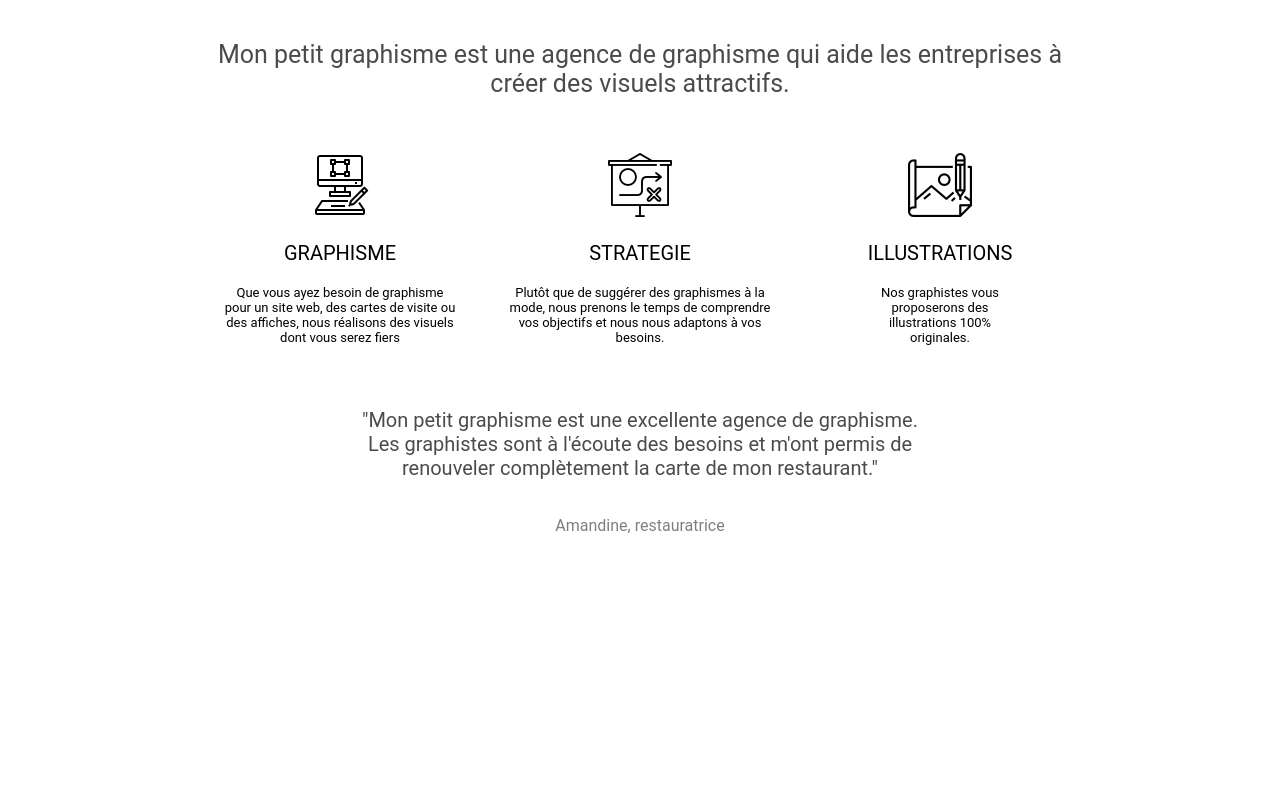
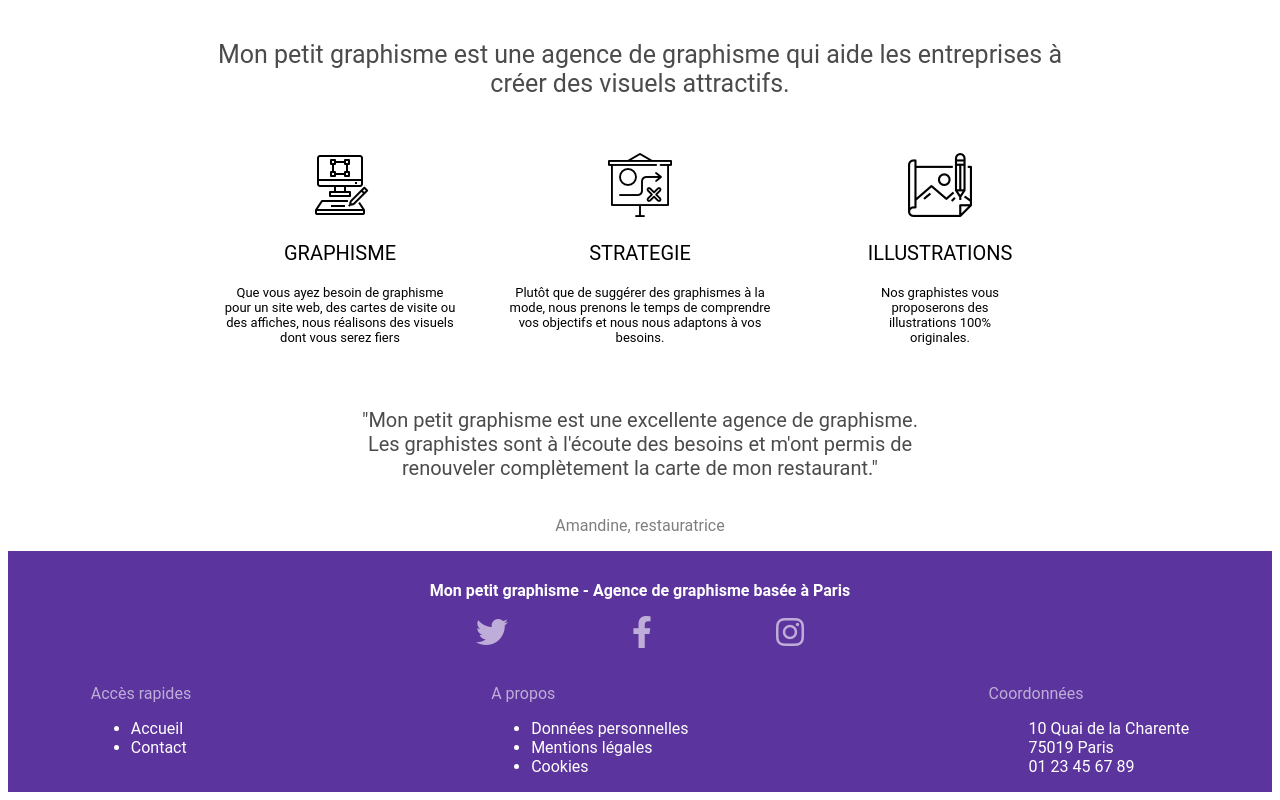
Before and after one commit to Frejow/Mon-Projet-Final, a plain HTML site: page index.html in a window 1280 px wide. Shown: the part 667-1467 px from the top of the page. Before the commit the page ends 1226 px from the top, so only its background shows below. Drawn offline with Linux system fonts and the light colour scheme; a web font is replaced by a local one.

Commit message:
Implémentation HTML du Footer

```diff
--- a/index.html
+++ b/index.html
@@ -61,3 +61,47 @@
         <p class="testimony_author">Amandine, restauratrice</p>
 
     </section>
+
+    <footer class="footer_container">
+
+        <p class="footer_text">Mon petit graphisme - Agence de graphisme basée à Paris</p>
+
+        <!--Au niveau des icônes, j'ai utilisé les images svg mais l'icône d'instagram ne correspondait pas à l'icône d'instagram sur la maquette. Le rendu n'aurait pas été le même. J'ai dû changer d'approche en utilisant les icônes depuis leur source ( Font Awesome ), ce qui explique la non utilisation des images svg dans le projet.-->
+        <div>
+            <i class="fa-brands fa-twitter fa-2x"></i>
+            <i class="fa-brands fa-facebook-f fa-2x"></i>
+            <i class="fa-brands fa-instagram fa-2x"></i>
+        </div>
+
+        <div class="footer_menu">
+
+            <div>
+                <p class="footermenu_text">Accès rapides</p>
+                <ul>
+                    <li><a href="#">Accueil</a></li>
+                    <li><a href="#">Contact</a></li>
+                </ul>
+            </div>
+            <div>
+                <p class="footermenu_text">A propos</p>
+                <ul>
+                    <li><a href="#">Données personnelles</a></li>
+                    <li><a href="#">Mentions légales</a></li>
+                    <li><a href="#">Cookies</a></li>
+                </ul>
+            </div>
+            <div>
+                <p class="footermenu_text">Coordonnées</p>
+                <ul>
+                    <li class="none">10 Quai de la Charente</li>
+                    <li class="none">75019 Paris</li>
+                    <li class="none">01 23 45 67 89</li>
+                </ul>
+            </div>
+
+        </div>
+
+    </footer>
+    </body>
+
+    </html>
```
